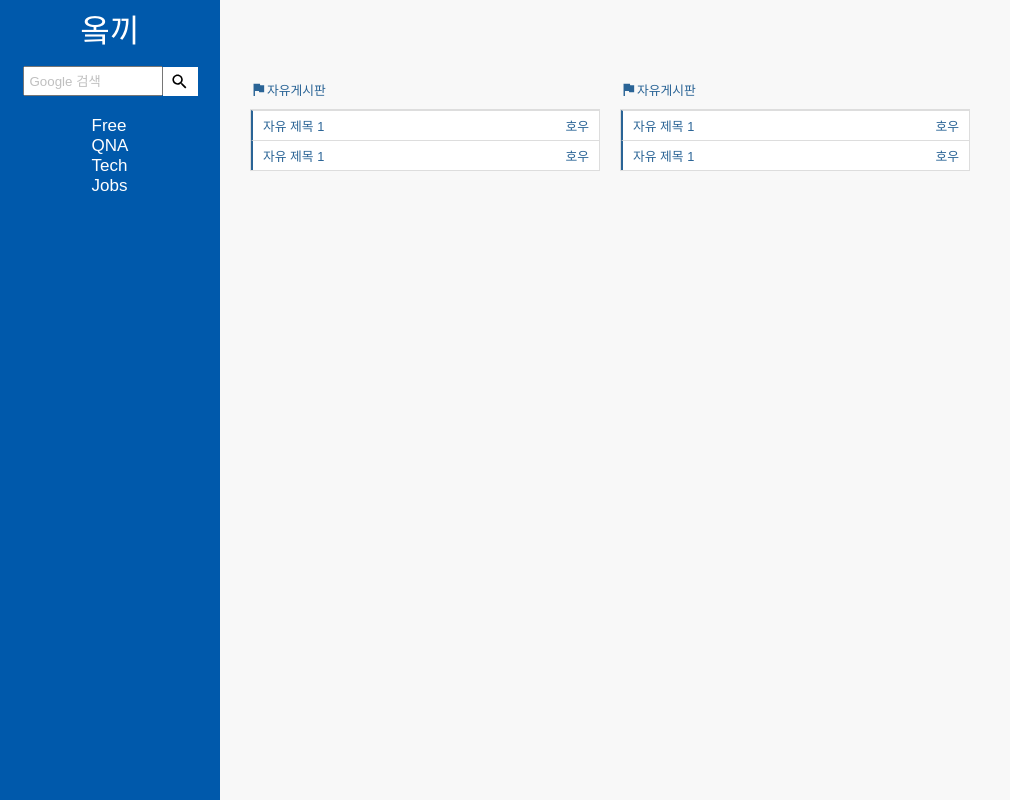
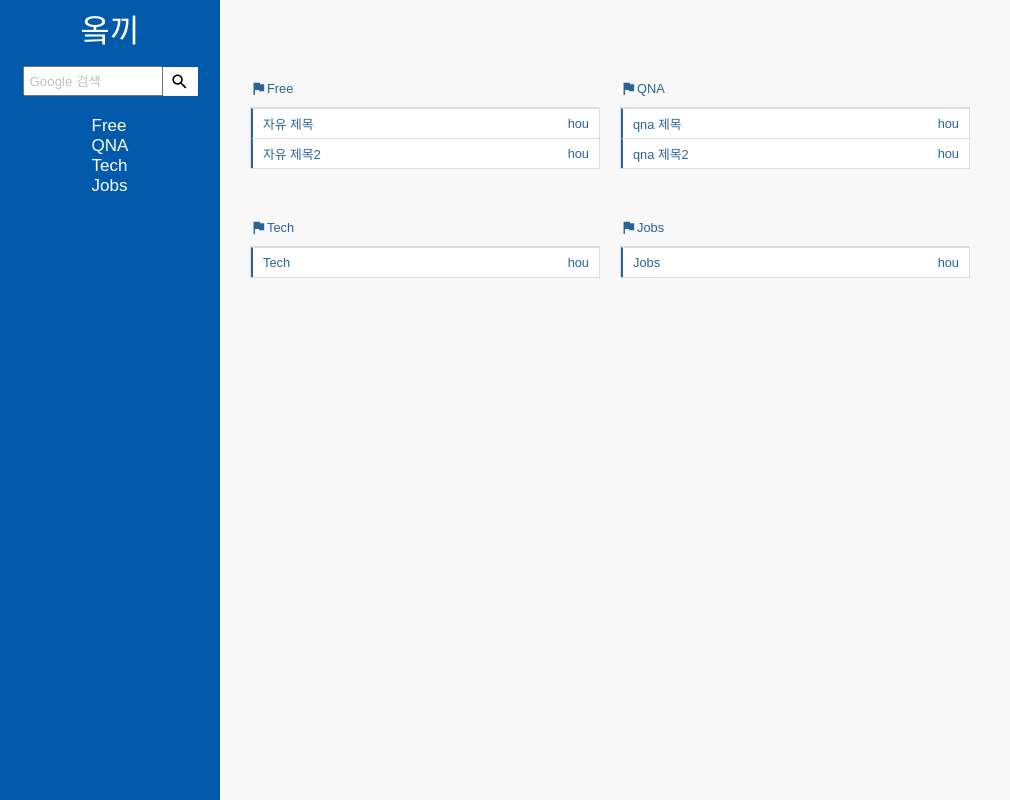
Before and after one commit to microcephalus7/OKKYReplica-CRUD-React, a React (Create React App) app in the folder frontend/: page / in a window 1280 px wide. Shown: the whole page, without its empty margins (0-1010 px from the left). Built offline with nearby package versions, Linux system fonts and the light colour scheme.

Commit message:
Main 게시판 별 분리 출력

```diff
--- a/frontend/src/pages/Main.js
+++ b/frontend/src/pages/Main.js
@@ -61,37 +61,24 @@ const Main = ({ articles, loading, categories }) => {
   return (
     <MainWrapper>
       <MainInner>
+        {categories.map((category) => (
           <MainBoardOuter>
             <MainBoardTitle>
               <MdFlag className="icon" />
-            <span>자유게시판</span>
+              <span>{category}</span>
             </MainBoardTitle>
             <MainBoardInner>
+              {articles.map((article) =>
+                article.category === category ? (
                   <li>
-              <span className="boardTitle">자유 제목 1</span>
-              <span className="boardWriter">호우</span>
+                    <span className="boardTitle">{article.title}</span>
+                    <span className="boardWriter">{article.id}</span>
                   </li>
-            <li>
-              <span className="boardTitle">자유 제목 1</span>
-              <span className="boardWriter">호우</span>
-            </li>
+                ) : null
+              )}
             </MainBoardInner>
           </MainBoardOuter>
-        <MainBoardOuter>
-          <MainBoardTitle>
-            <MdFlag className="icon" /> <span>자유게시판</span>
-          </MainBoardTitle>
-          <MainBoardInner>
-            <li>
-              <span className="boardTitle">자유 제목 1</span>
-              <span className="boardWriter">호우</span>
-            </li>
-            <li>
-              <span className="boardTitle">자유 제목 1</span>
-              <span className="boardWriter">호우</span>
-            </li>
-          </MainBoardInner>
-        </MainBoardOuter>
+        ))}
       </MainInner>
     </MainWrapper>
   );
```
Lines whose indentation alone changed are shown as unchanged.
